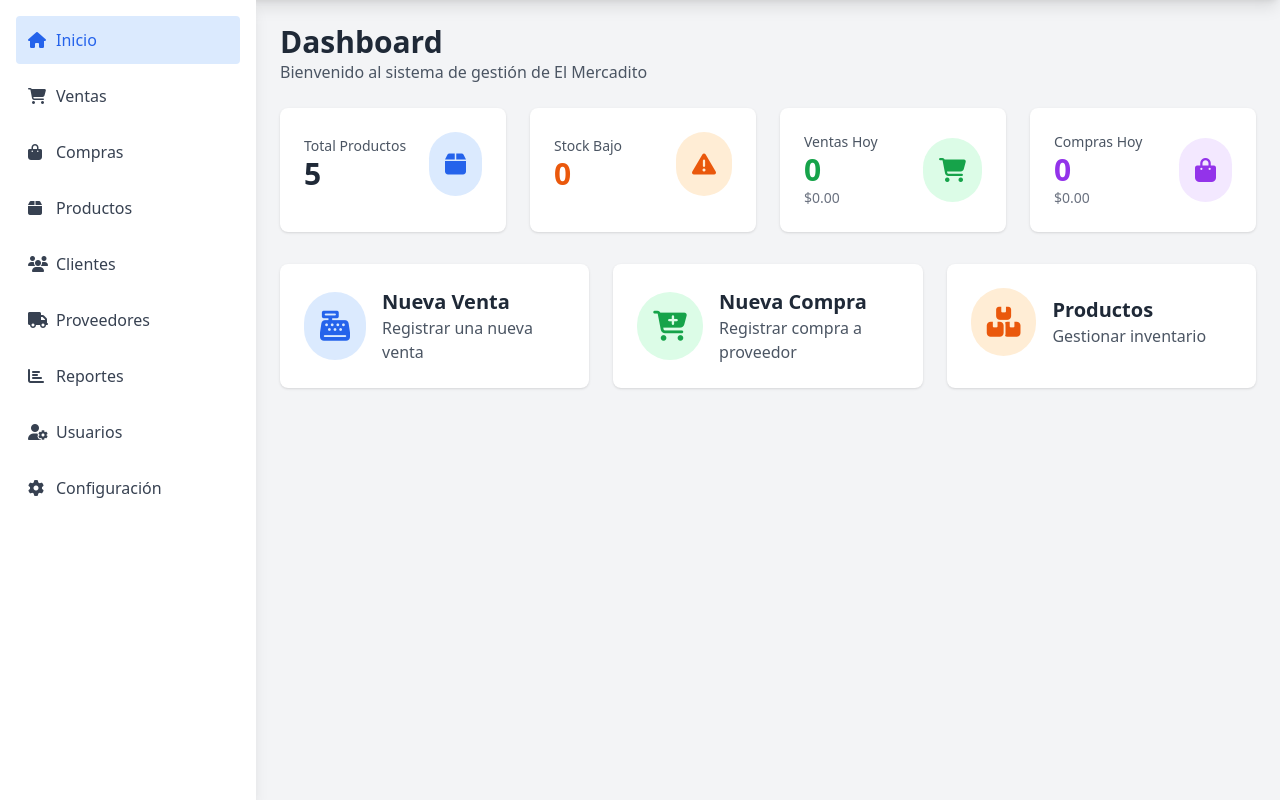
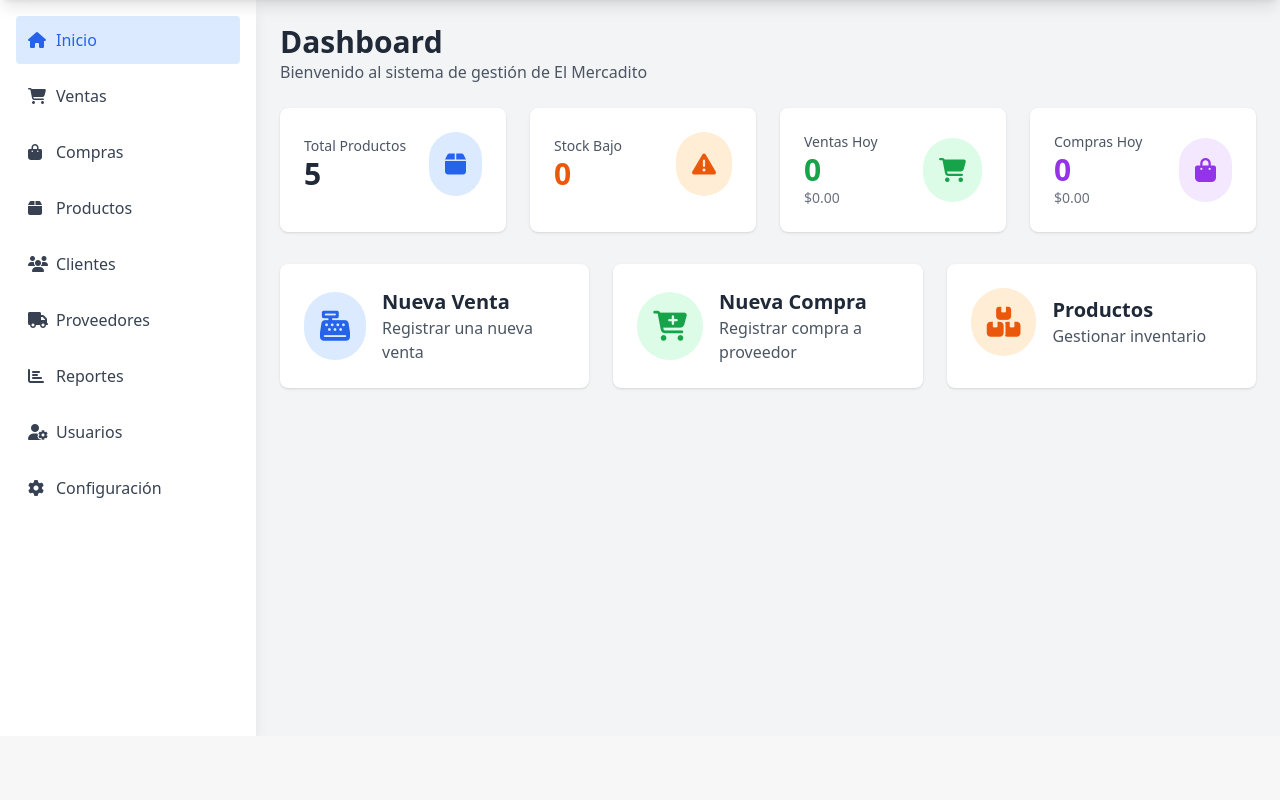
Before and after one commit to hazelhd20/sistema-ventas, a PHP site: page /sistema-ventas/ in a window 1280 px wide. Shown: the part 64-864 px from the top of the page. After the commit the page ends 562 px from the top, so only its background shows below. Run offline with PHP 8.4, Linux system fonts and the light colour scheme; the visitor is signed in with stand-in values (Sample User, id 1); data comes from the database, SQL or seed files in the repository; data that the repository does not hold is empty; some libraries are stand-ins or nearby versions.

Commit message:
Correccion scroll sidebar y navbar

```diff
--- a/views/layout/header.php
+++ b/views/layout/header.php
@@ -10,8 +10,8 @@
     <script src="https://cdn.tailwindcss.com"></script>
     <link rel="stylesheet" href="https://cdnjs.cloudflare.com/ajax/libs/font-awesome/6.4.0/css/all.min.css">
 </head>
-<body class="bg-gray-100">
-    <nav class="bg-blue-600 text-white shadow-lg">
+<body class="bg-gray-100 h-screen overflow-hidden">
+    <nav class="bg-blue-600 text-white shadow-lg fixed top-0 left-0 right-0 z-50">
         <div class="container mx-auto px-4">
             <div class="flex justify-between items-center py-4">
                 <div class="flex items-center space-x-4">
@@ -31,9 +31,9 @@
         </div>
     </nav>
 
-    <div class="flex">
+    <div class="flex h-full pt-16">
         <!-- Sidebar -->
-        <aside class="w-64 bg-white shadow-lg min-h-screen">
+        <aside class="w-64 bg-white shadow-lg fixed left-0 top-16 bottom-0 overflow-y-auto z-40">
             <nav class="p-4">
                 <ul class="space-y-2">
                     <li>
@@ -110,7 +110,7 @@
         </aside>
 
         <!-- Main Content -->
-        <main class="flex-1 p-6">
+        <main class="flex-1 p-6 ml-64 overflow-y-auto" style="height: calc(100vh - 64px);">
             <?php if (isset($_SESSION['success'])): ?>
                 <div class="bg-green-100 border border-green-400 text-green-700 px-4 py-3 rounded mb-4">
                     <i class="fas fa-check-circle"></i> <?php echo $_SESSION['success']; unset($_SESSION['success']); ?>
```
